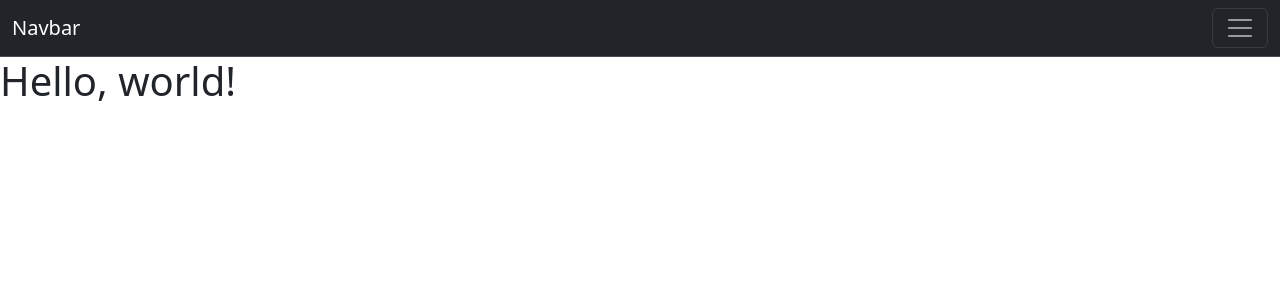
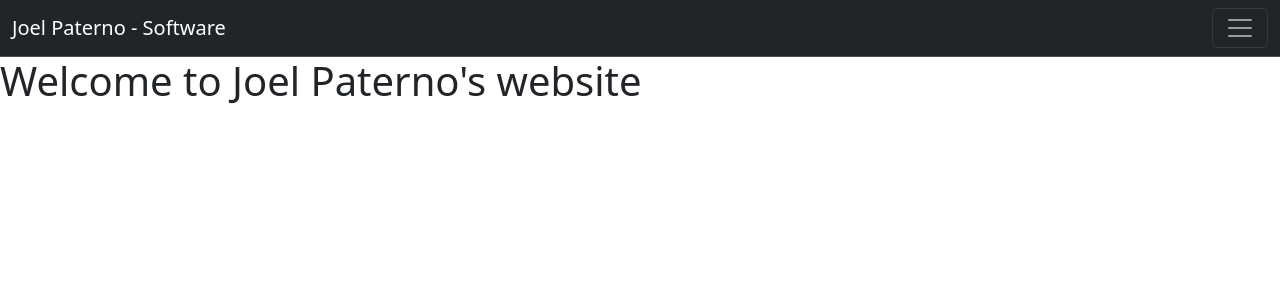
Before and after one commit to JoelPaterno/Flask_Project, a Flask app: page / in a window 1280 px wide. Shown: the top 300 px of the page. Run offline with Flask 3, Linux system fonts and the light colour scheme.

Commit message:
modified base html file

```diff
--- a/templates/base.html
+++ b/templates/base.html
@@ -9,29 +9,26 @@
   <body>
     <nav class="navbar bg-dark border-bottom border-body" data-bs-theme="dark">
         <div class="container-fluid">
-          <a class="navbar-brand" href="#">Navbar</a>
+          <a class="navbar-brand" href="#">Joel Paterno - Software</a>
           <button class="navbar-toggler" type="button" data-bs-toggle="collapse" data-bs-target="#navbarNav" aria-controls="navbarNav" aria-expanded="false" aria-label="Toggle navigation">
             <span class="navbar-toggler-icon"></span>
           </button>
           <div class="collapse navbar-collapse" id="navbarNav">
             <ul class="navbar-nav">
               <li class="nav-item">
-                <a class="nav-link active" aria-current="page" href="#">Home</a>
+                <a class="nav-link active" aria-current="page" href="/">Home</a>
               </li>
               <li class="nav-item">
-                <a class="nav-link" href="#">Features</a>
+                <a class="nav-link" href="/admin">admin</a>
               </li>
               <li class="nav-item">
                 <a class="nav-link" href="#">Pricing</a>
-              </li>
-              <li class="nav-item">
-                <a class="nav-link disabled" aria-disabled="true">Disabled</a>
               </li>
             </ul>
           </div>
         </div>
       </nav>
-    <h1>Hello, world!</h1>
+    <h1>Welcome to Joel Paterno's website</h1>
     <script src="https://cdn.jsdelivr.net/npm/@popperjs/core@2.11.8/dist/umd/popper.min.js" integrity="sha384-I7E8VVD/ismYTF4hNIPjVp/Zjvgyol6VFvRkX/vR+Vc4jQkC+hVqc2pM8ODewa9r" crossorigin="anonymous"></script>
     <script src="https://cdn.jsdelivr.net/npm/bootstrap@5.3.3/dist/js/bootstrap.min.js" integrity="sha384-0pUGZvbkm6XF6gxjEnlmuGrJXVbNuzT9qBBavbLwCsOGabYfZo0T0to5eqruptLy" crossorigin="anonymous"></script>
     <script src="https://cdn.jsdelivr.net/npm/bootstrap@5.3.3/dist/js/bootstrap.bundle.min.js" integrity="sha384-YvpcrYf0tY3lHB60NNkmXc5s9fDVZLESaAA55NDzOxhy9GkcIdslK1eN7N6jIeHz" crossorigin="anonymous"></script>
```
